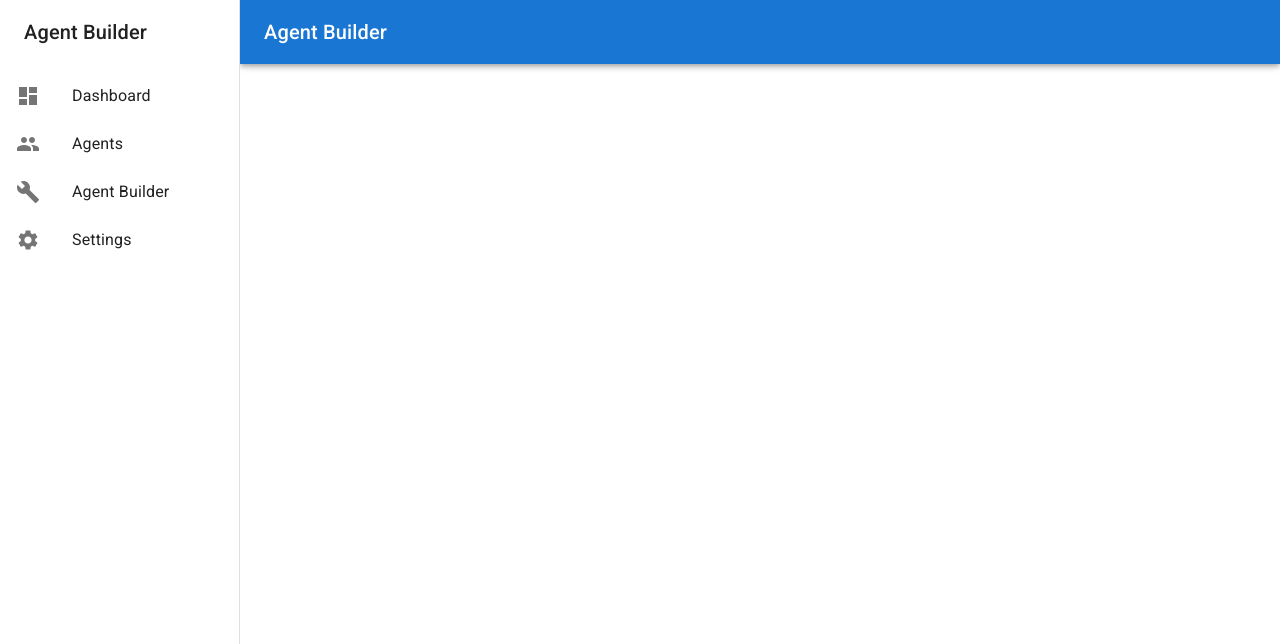
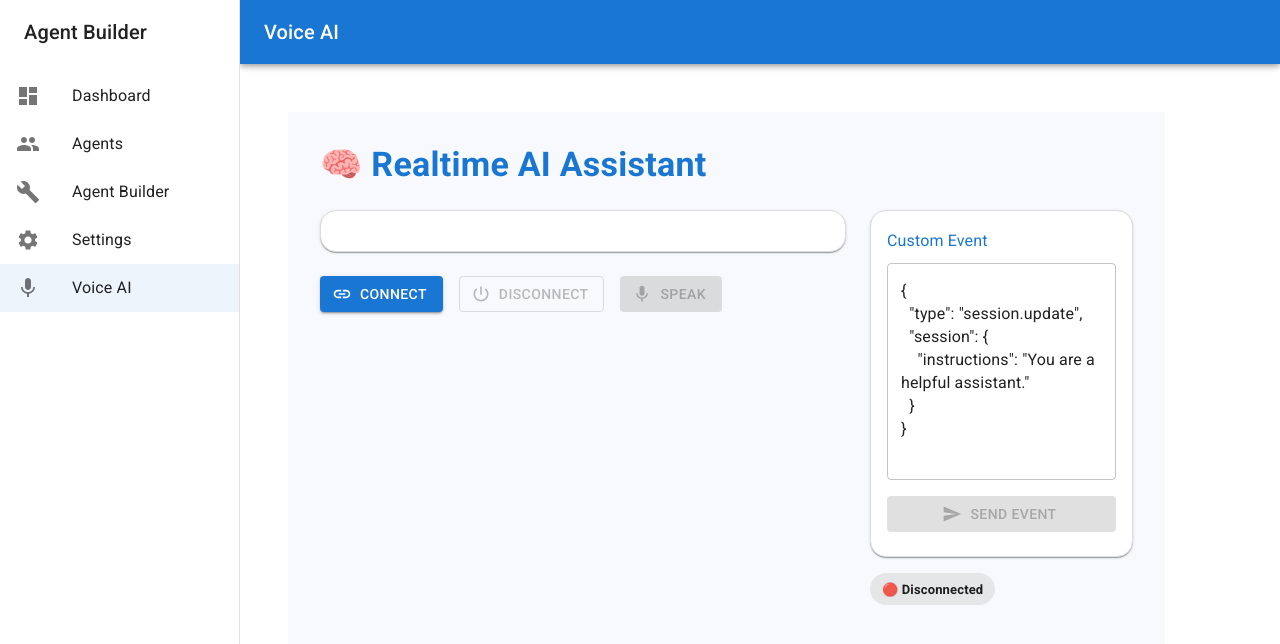
Before and after one commit to yusharth/doc-query-ai, a React (Create React App) app: page /realtime-voice in a window 1280 px wide. Shown: the top 644 px of the page. Built offline with nearby package versions, Linux system fonts and the light colour scheme.

Commit message:
first commit

```diff
--- a/package.json
+++ b/package.json
@@ -10,7 +10,7 @@
     "react": "^18.2.0",
     "react-dom": "^18.2.0",
     "react-router-dom": "^6.22.1",
-    "react-scripts": "5.0.1"
+    "react-scripts": "^5.0.1"
   },
   "scripts": {
     "start": "react-scripts start",
--- a/src/App.js
+++ b/src/App.js
@@ -10,6 +10,7 @@ import AgentBuilder from './pages/AgentBuilder';
 import AgentList from './pages/AgentList';
 import Settings from './pages/Settings';
 import Chat from './pages/Chat';
+import ChatUI from './pages/RealtimeVoice';
 
 // Import components
 import Layout from './components/Layout';
@@ -41,6 +42,7 @@ function App() {
                 <Route path="/builder" element={<AgentBuilder />} />
                 <Route path="/settings" element={<Settings />} />
                 <Route path="/chat/:taskId" element={<Chat />} />
+                <Route path="/realtime-voice" element={<ChatUI />} />
               </Routes>
             </Box>
           </Layout>
--- a/src/components/Layout.js
+++ b/src/components/Layout.js
@@ -21,6 +21,7 @@ import {
   Build as BuildIcon,
   People as PeopleIcon,
   Settings as SettingsIcon,
+  Mic as MicIcon,
 } from '@mui/icons-material';
 
 const drawerWidth = 240;
@@ -30,6 +31,7 @@ const menuItems = [
   { text: 'Agents', icon: <PeopleIcon />, path: '/agents' },
   { text: 'Agent Builder', icon: <BuildIcon />, path: '/builder' },
   { text: 'Settings', icon: <SettingsIcon />, path: '/settings' },
+  { text: 'Voice AI', icon: <MicIcon />, path: '/realtime-voice' },
 ];
 
 function Layout({ children }) {
--- /dev/null
+++ b/src/pages/RealtimeVoice.js
@@ -0,0 +1,177 @@
+import React, { useState, useRef, useEffect } from 'react';
+import {
+  Box, Button, Card, CardContent, Typography, TextField, Chip, Stack
+} from '@mui/material';
+import MicIcon from '@mui/icons-material/Mic';
+import StopIcon from '@mui/icons-material/Stop';
+import SendIcon from '@mui/icons-material/Send';
+import PowerIcon from '@mui/icons-material/PowerSettingsNew';
+import LinkIcon from '@mui/icons-material/Link';
+import { onUserMessage, onAssistantMessage, connect, disconnect, toggleSpeaking, sendCustomEvent } from '../services/rtcService';
+
+const ChatUI = () => {
+  const [connected, setConnected] = useState(false);
+  const [speaking, setSpeaking] = useState(false);
+  const [messages, setMessages] = useState([]);
+  const [jsonEvent, setJsonEvent] = useState(
+    JSON.stringify({
+      type: 'session.update',
+      session: { instructions: 'You are a helpful assistant.' },
+    }, null, 2)
+  );
+  const [status, setStatus] = useState('Disconnected');
+
+  const messagesEndRef = useRef(null);
+  const audioRef = useRef(null);
+
+  useEffect(() => {
+    scrollToBottom();
+  }, [messages]);
+
+  const scrollToBottom = () => {
+    messagesEndRef.current?.scrollIntoView({ behavior: 'smooth' });
+  };
+
+  const handleConnect = () => {
+    if (audioRef.current) {
+      connect(audioRef.current);
+    }
+    setConnected(true);
+    setStatus('Connecting...');
+  };
+
+  const handleDisconnect = () => {
+    disconnect();
+    setConnected(false);
+    setSpeaking(false);
+  };
+
+  const handleSpeakToggle = () => {
+    toggleSpeaking();
+    setSpeaking(prev => !prev);
+  };
+
+  const handleSendEvent = () => {
+    try {
+        const eventObj = JSON.parse(jsonEvent);
+        sendCustomEvent(eventObj);
+    } catch (err) {
+        alert('Invalid JSON: ' + err.message);
+    }
+  };
+
+  useEffect(() => {
+    onUserMessage((msg) => {
+        console.log('msguser', msg);
+        setMessages(prev => [...prev, { role: 'user', content: msg }]);
+    });
+
+    onAssistantMessage((msg) => {
+        console.log('msgAI', msg);
+        setMessages(prev => [...prev, { role: 'assistant', content: msg }]);
+    });
+  }, []);
+
+  return (
+    <Box p={4} sx={{ background: '#f7f9fc', minHeight: '100vh', color: '#333' }}>
+      <Typography variant="h4" sx={{ color: '#1976d2', fontWeight: 'bold', mb: 3 }}>
+        🧠 Realtime AI Assistant
+      </Typography>
+
+      <Stack direction={{ xs: 'column', md: 'row' }} spacing={3}>
+        <Box flex={2}>
+          <Card sx={{ background: '#ffffff', borderRadius: '16px', border: '1px solid #ddd' }}>
+            <CardContent sx={{ maxHeight: 500, overflowY: 'auto' }} id="messages">
+              {messages.map((msg, idx) => (
+                <Box key={idx} sx={{ mb: 2 }}>
+                  <Chip
+                    label={msg.role}
+                    size="small"
+                    color={msg.role === 'You' ? 'primary' : 'default'}
+                    sx={{ mb: 1 }}
+                  />
+                  <Typography variant="body2" sx={{ ml: 1 }}>{msg.content}</Typography>
+                </Box>
+              ))}
+              <div ref={messagesEndRef} />
+            </CardContent>
+          </Card>
+
+          <Stack direction="row" spacing={2} sx={{ mt: 3 }}>
+            <Button
+              variant="contained"
+              startIcon={<LinkIcon />}
+              onClick={handleConnect}
+              disabled={connected}
+              id="connectBtn"
+              sx={{ backgroundColor: '#1976d2' }}
+            >
+              Connect
+            </Button>
+            <Button
+              variant="outlined"
+              startIcon={<PowerIcon />}
+              onClick={handleDisconnect}
+              disabled={!connected}
+              id="disconnectBtn"
+              color="error"
+            >
+              Disconnect
+            </Button>
+            <Button
+              variant="contained"
+              startIcon={speaking ? <StopIcon /> : <MicIcon />}
+              onClick={handleSpeakToggle}
+              disabled={!connected}
+              id="speakBtn"
+              color={speaking ? 'error' : 'success'}
+            >
+              {speaking ? 'Stop' : 'Speak'}
+            </Button>
+          </Stack>
+        </Box>
+
+        <Box flex={1}>
+          <Card sx={{ background: '#ffffff', borderRadius: '16px', border: '1px solid #ddd' }}>
+            <CardContent>
+              <Typography variant="subtitle1" sx={{ color: '#1976d2', mb: 1 }}>
+                Custom Event
+              </Typography>
+              <TextField
+                multiline
+                fullWidth
+                minRows={8}
+                value={jsonEvent}
+                onChange={(e) => setJsonEvent(e.target.value)}
+                id="customEvent"
+              />
+              <Button
+                fullWidth
+                variant="contained"
+                onClick={handleSendEvent}
+                disabled={!connected}
+                id="sendEventBtn"
+                startIcon={<SendIcon />}
+                sx={{ mt: 2, backgroundColor: '#0288d1' }}
+              >
+                Send Event
+              </Button>
+            </CardContent>
+          </Card>
+          <Box mt={2}>
+            <Chip
+              label={connected ? '🟢 Connected' : '🔴 Disconnected'}
+              color={connected ? 'success' : 'default'}
+              id="status"
+              sx={{ fontWeight: 'bold' }}
+            />
+          </Box>
+        </Box>
+      </Stack>
+
+      <audio ref={audioRef} id="audioOutput" hidden autoPlay />
+    </Box>
+  );
+};
+
+export default ChatUI;
--- /dev/null
+++ b/src/services/rtcService.js
@@ -0,0 +1,128 @@
+// /src/services/rtcService.js
+
+let pc = null;
+let dc = null;
+let mediaStream = null;
+let audioEl = null;
+let isSpeaking = false;
+
+let userMessageCallback = () => {};
+let assistantMessageCallback = () => {};
+
+export function onUserMessage(cb) {
+  userMessageCallback = cb;
+}
+
+export function onAssistantMessage(cb) {
+  assistantMessageCallback = cb;
+}
+
+export async function connect(audioElement) {
+  try {
+    const tokenResponse = await fetch('http://localhost:3000/session');
+    if (!tokenResponse.ok) throw new Error('Failed to get session token');
+    const data = await tokenResponse.json();
+    const EPHEMERAL_KEY = data.client_secret.value;
+
+    pc = new RTCPeerConnection();
+    audioEl = audioElement; // ✅ Set from passed-in reference
+
+    pc.ontrack = (e) => {
+      audioEl.srcObject = e.streams[0];
+    };
+
+    mediaStream = await navigator.mediaDevices.getUserMedia({ audio: true });
+    mediaStream.getTracks().forEach(track => pc.addTrack(track, mediaStream));
+
+    dc = pc.createDataChannel('oai-events');
+    dc.onmessage = (e) => {
+      const message = JSON.parse(e.data);
+      handleMessage(message);
+    };
+
+    const offer = await pc.createOffer();
+    await pc.setLocalDescription(offer);
+
+    const sdpResponse = await fetch(
+      `https://swedencentral.realtimeapi-preview.ai.azure.com/v1/realtimertc?model=gpt-4o-mini-realtime-preview`,
+      {
+        method: 'POST',
+        body: offer.sdp,
+        headers: {
+          Authorization: `Bearer ${EPHEMERAL_KEY}`,
+          'Content-Type': 'application/sdp',
+        },
+      }
+    );
+
+    if (!sdpResponse.ok) throw new Error('Failed to connect to OpenAI');
+    const answer = {
+      type: 'answer',
+      sdp: await sdpResponse.text(),
+    };
+    await pc.setRemoteDescription(answer);
+  } catch (error) {
+    console.error('Connection failed:', error);
+    disconnect();
+  }
+}
+
+export function disconnect() {
+  if (dc) dc.close();
+  if (pc) pc.close();
+  if (mediaStream) mediaStream.getTracks().forEach(track => track.stop());
+  pc = null;
+  dc = null;
+  mediaStream = null;
+  isSpeaking = false;
+}
+
+export function toggleSpeaking() {
+  isSpeaking = !isSpeaking;
+
+  if (isSpeaking) {
+    sendMessage({ type: 'input_audio_buffer.clear' });
+  } else {
+    sendMessage({ type: 'input_audio_buffer.commit' });
+    sendMessage({ type: 'response.create' });
+  }
+}
+
+function sendMessage(message) {
+  if (dc && dc.readyState === 'open') {
+    dc.send(JSON.stringify(message));
+    console.log('Sent event:', message);
+  }
+}
+
+
+function handleMessage(message) {
+  console.log('Received:', message);
+
+//   if (message.type === 'conversation.item.created') {
+//     if (message.item.role === 'user') {
+//       userMessageCallback(message.item.content);
+//     } else if (message.item.role === 'assistant') {
+//       assistantMessageCallback(message.item.content);
+//     }
+//   }
+   if (message.type === 'conversation.item.input_audio_transcription.completed') {
+    userMessageCallback(message.transcript);
+  }
+  else if (message.type === 'response.audio_transcript.done') {
+    assistantMessageCallback(message.transcript);
+  }
+//   else if (message.type === 'response.done') {
+//     if (message.response.output && message.response.output[0]?.content) {
+//       assistantMessageCallback(message.response.output[0].content);
+//     }
+//   }
+}
+
+export function sendCustomEvent(eventData) {
+  try {
+    sendMessage(eventData);
+  } catch (error) {
+    console.error('Failed to send custom event:', error.message);
+  }
+}
```
Also changed, not shown: 1 other file (tests, documents, lock files or other folders).
